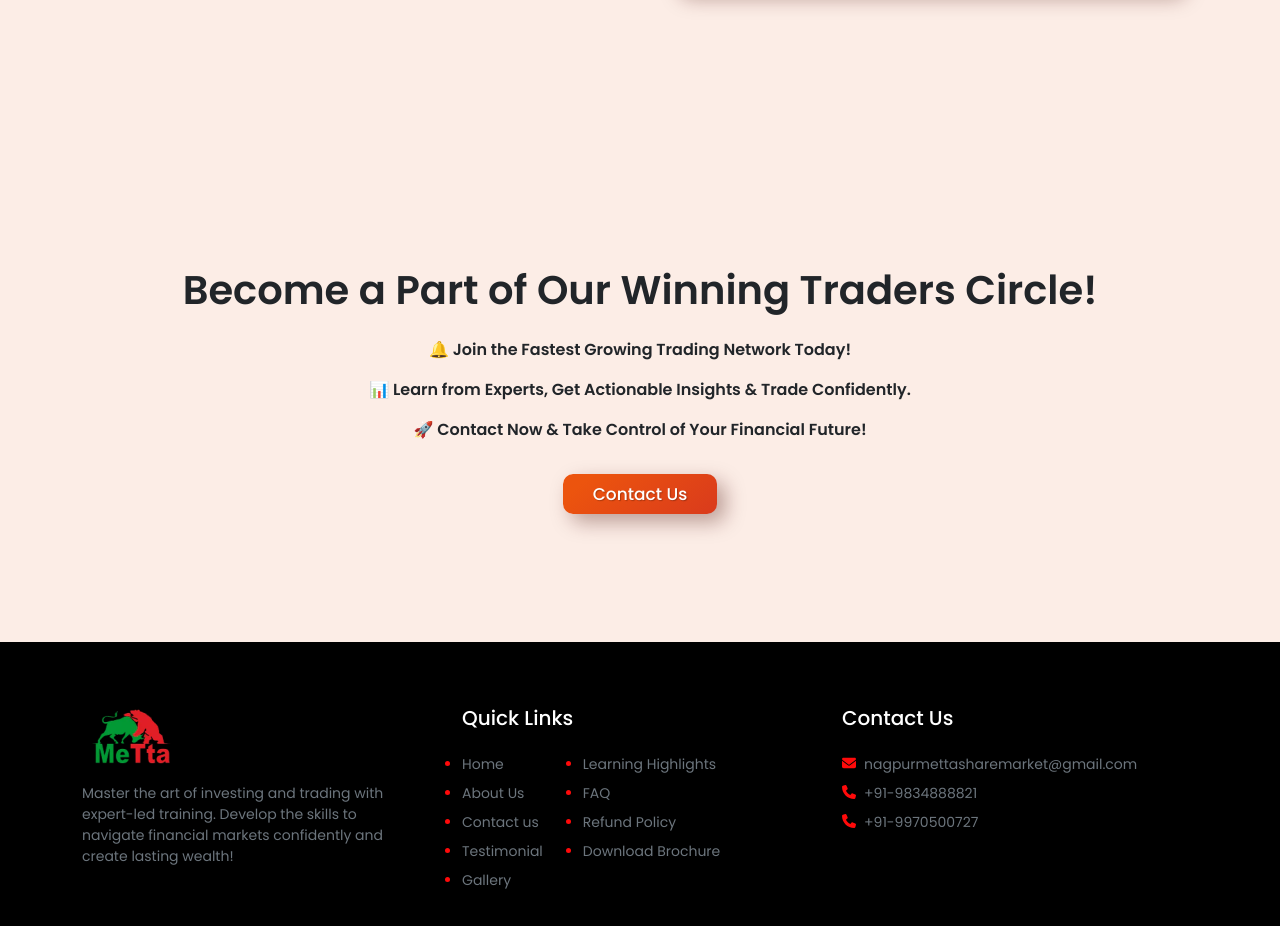
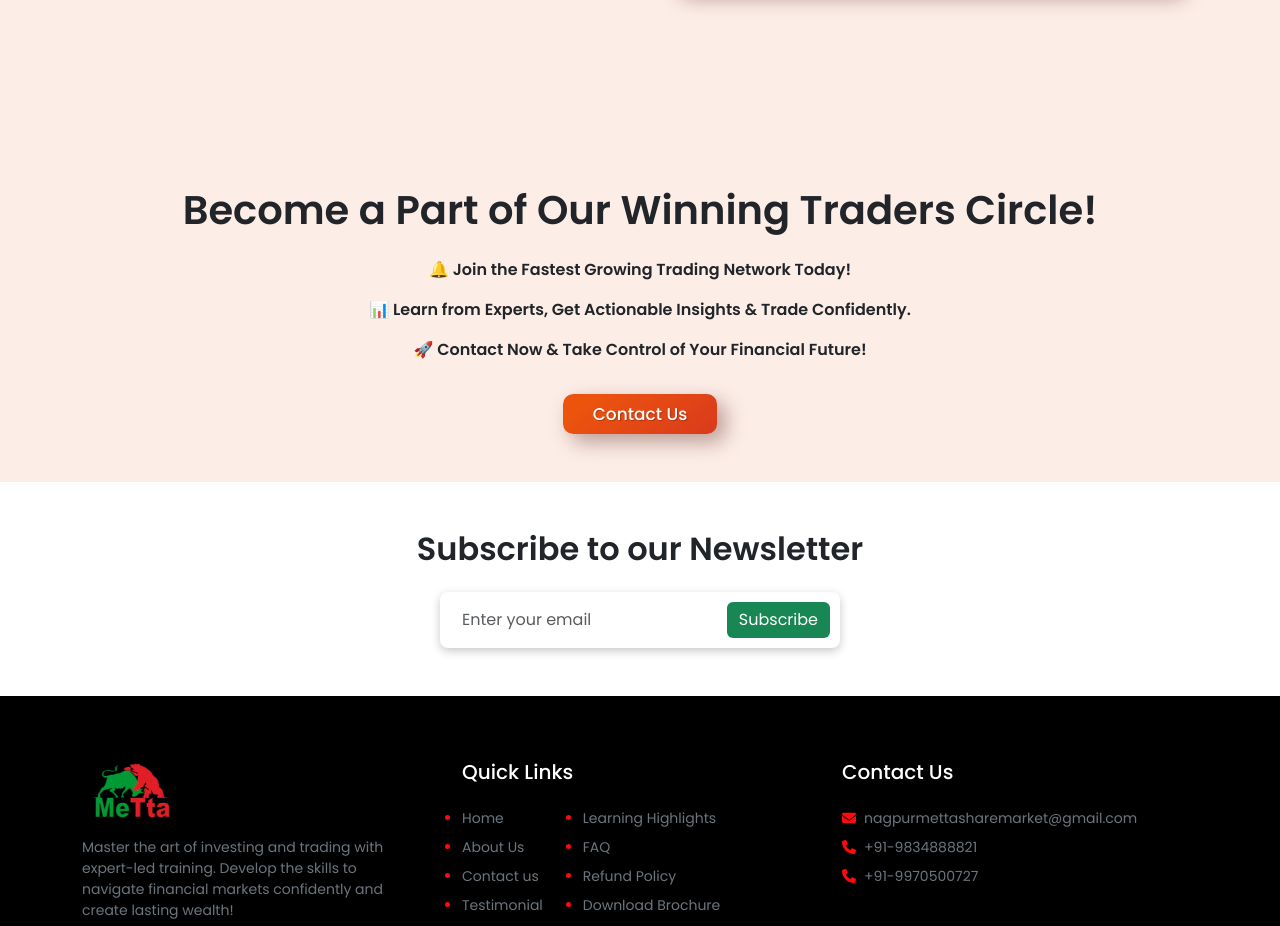
Before and after one commit to Ayush-mahajan-125/Metta-app, a React (Create React App) app: page / in a window 1280 px wide. Shown: the part 7060-7986 px from the top of the page. Built offline with nearby package versions, Linux system fonts and the light colour scheme.

Commit message:
create new section for email subscribe form

```diff
--- a/src/Components/Calculator/Calculator.js
+++ b/src/Components/Calculator/Calculator.js
@@ -44,7 +44,7 @@ const Calculator = () => {
       <div className="text-center msm-ayush-chart">
         <h1 className="fw-bold text-white mb-3">SIP Calculator</h1>
         <h6 className="text-light">Simplify your investments with our SIP Calculator – plan, invest, and grow your wealth effortlessly</h6>
-        <a href="" className="btn btn-dark my-3">Invest Now</a>
+        <a href="https://upstox.com/open-account/?f=JG1348" className="btn btn-dark my-3">Invest Now</a>
       </div>
       {/* /primary section */}
 
--- a/src/Components/Contact/Contact.js
+++ b/src/Components/Contact/Contact.js
@@ -80,7 +80,7 @@ const ContactForm = () => {
             {/* email address */}
             <h5 class="text-dark">Email Address :</h5>
             <h6 class="nav-item text-secondary mb-5 msm-font-size"><span><FontAwesomeIcon icon={faEnvelope} className='pe-2 ' /></span>
-              swapnilkhare3@gmail.com</h6>
+              mettasharemarket@gmail.com</h6>
             {/* /email address */}
 
             {/* time */}
--- /dev/null
+++ b/src/Components/Home/EmailSubscriptionForm.js
@@ -0,0 +1,60 @@
+import { useState } from "react";
+
+const EmailSubscriptionForm = () => {
+    const [email, setEmail] = useState("");
+    const [message, setMessage] = useState("");
+
+    const handleSubmit = async (e) => {
+        e.preventDefault();
+
+        if (!email || !/\S+@\S+\.\S+/.test(email)) {
+            setMessage("Please enter a valid email.");
+            return;
+        }
+
+        const formData = new FormData();
+        formData.append("access_key", "ce4f0829-83e2-43ff-9e0e-1662f17955d1");
+        formData.append("email", email);
+        formData.append("subject", "New Email Subscription");
+        formData.append("message", `New subscriber: ${email}`);
+
+        try {
+            const response = await fetch("https://api.web3forms.com/submit", {
+                method: "POST",
+                body: formData,
+            });
+
+            const data = await response.json();
+            if (data.success) {
+                setMessage("Subscription successful! 🎉");
+                setEmail("");
+            } else {
+                setMessage("Something went wrong. Try again.");
+            }
+        } catch (error) {
+            setMessage("Error submitting form. Try again.");
+        }
+    };
+
+    return (
+        <div className="msm-emaill-form text-center container">
+            <h2 className="fw-normal text-dark mb-4">Subscribe to our Newsletter</h2>
+            <form onSubmit={handleSubmit} className="d-flex m-auto">
+                <div className="d-flex justify-content-center align-items-center msm-border-form">
+                    <input
+                        type="email"
+                        placeholder="Enter your email"
+                        className="form-control border-0 "
+                        value={email}
+                        onChange={(e) => setEmail(e.target.value)}
+                        required
+                    />
+                    <button type="submit" className="btn btn-success border-0 mt-0">Subscribe</button>
+                </div>
+            </form>
+            {message && <p className="msm-text-success fw-bold p-2">{message}</p>}
+        </div>
+    );
+};
+
+export default EmailSubscriptionForm;
--- a/src/Components/Home/Home.js
+++ b/src/Components/Home/Home.js
@@ -13,6 +13,8 @@ import HomeWhyChoose from './HomeWhyChoose';
 import Accordion from './Accordion';
 import NagpurBestClasses from './NagpurBestClasses';
 import CallToAction from './CallToAction';
+import EmailSubscriptionForm from './EmailSubscriptionForm';
+
 // font awesome
 import { FontAwesomeIcon } from '@fortawesome/react-fontawesome';
 import { faWhatsapp } from "@fortawesome/free-brands-svg-icons";
@@ -98,6 +100,8 @@ const Home = () => {
       <CallToAction />
       {/* /call to action */}
 
+      <EmailSubscriptionForm />
+
       {/* whatsapp */}
       <a className="msm-whatsapp-btn" href="https://wa.me/919834888821" target="_blank"> <FontAwesomeIcon icon={faWhatsapp} className="msm-whatsapp-icon" /></a>
       {/* /whatsapp */}
--- a/src/Components/Home/Home.scss
+++ b/src/Components/Home/Home.scss
@@ -9,6 +9,7 @@
     background-size: cover;
     background-repeat: no-repeat;
     background-position: center;
+
     @media (max-width: 768px) {
         height: auto;
         padding: 10rem 0;
@@ -50,7 +51,7 @@
 .msm-quotes {
     // background: #ff0a0a;
     // background: #180a4a;
-    background: rgb(17,11,124);
+    background: rgb(17, 11, 124);
     background: linear-gradient(90deg, #04012d 9%, rgb(171, 11, 21) 23%, rgb(247, 16, 14) 31%, rgb(247, 8, 8) 67%, rgb(142, 9, 23) 77%, #04012d 90%);
     height: 7rem;
     display: flex;
@@ -633,7 +634,7 @@ textarea {
 
 .msm-call-to-action-section {
     background: #FCEDE6;
-    padding: 8rem 16px;
+    padding: 3rem 16px;
 }
 
 // EnrollmentPage
@@ -687,3 +688,19 @@ textarea {
 }
 
 // /EnrollmentForm ----------------------------------------------------------------------------
+
+.msm-emaill-form {
+    background: white;
+    padding: 3rem 0;
+
+    .msm-border-form {
+        box-shadow: 0 14px 28px rgba(0, 0, 0, 0), 0 3px 10px rgba(0, 0, 0, 0.22);
+        border-radius: 8px;
+        padding: 10px;
+
+        input {
+            box-shadow: none !important;
+            transform: none;
+        }
+    }
+}
```
